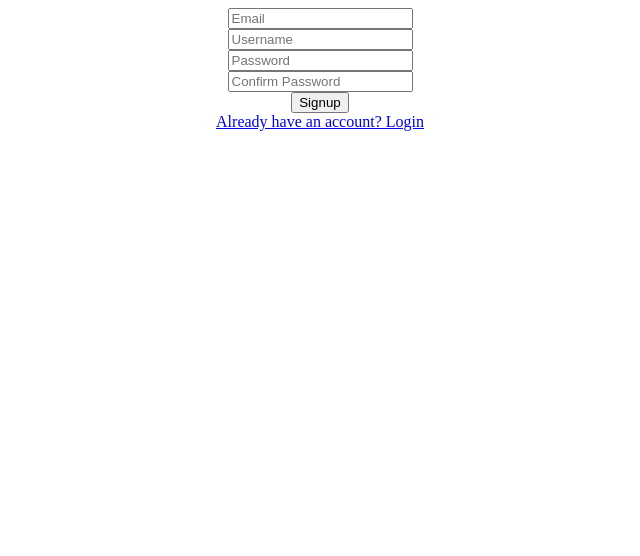
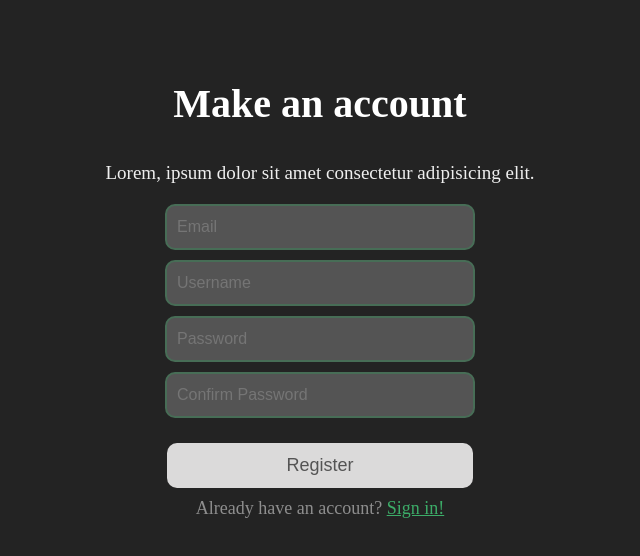
Before and after one commit to stucy/connect, a React (Create React App) app in the folder client/: page /register in a window 1280 px wide. Shown: the top 556 px of the page, without its empty margins (320-960 px from the left). Built offline with nearby package versions, Linux system fonts and the light colour scheme.

Commit message:
started working on login/register styles

```diff
--- /dev/null
+++ b/client/src/components/PasswordInput.js
@@ -0,0 +1,14 @@
+import { useState } from 'react';
+
+const PasswordInput = ({passRef, text, error, name, change}) => {
+    const [visible, setVisible] = useState(false);
+
+    return (
+        <div className="input__container">
+            <input className={error ? 'error' : ''} type={visible ? "text" : "password"} ref={passRef}
+            placeholder={text} name={name} onChange={change}/>
+        </div>
+    );
+}
+
+export default PasswordInput
--- a/client/src/containers/Login.js
+++ b/client/src/containers/Login.js
@@ -1,6 +1,8 @@
 import { useState, useRef } from 'react';
 import { useHistory, Link, Redirect } from 'react-router-dom';
 import { useAuth } from '../contexts/AuthContext';
+
+import PasswordInput from '../components/PasswordInput';
 
 const Auth = () => {
     // states
@@ -61,15 +63,21 @@ const Auth = () => {
     if(currentUser) return <Redirect to="/friends" />
 
     return (
-        <form onSubmit={handleSubmit} onChange={handleChange} autoComplete="off">
-                <span>{error}</span>
+       <div className="container__outside">
+           <h1>Let's sign you in.</h1>
+           <p>Lorem, ipsum dolor sit amet consectetur adipisicing elit.</p>
+           <form onSubmit={handleSubmit} onChange={handleChange} autoComplete="off">
+                <span className="error-message">{error}</span>
                 <input type="text" ref={emailRef} placeholder="Email" />
-                <input type="password" ref={passRef} placeholder="Password" />
-            <button type="submit" disabled={loading}>Login</button>
-            <Link to="/register">
-                Don't have an accout? Register!
-            </Link>
+                <PasswordInput passRef={passRef} text="Password"/>
+            <div className="inverted__link">
+                <span>
+                    Don't have an account? <Link to="/register">Register!</Link>
+                </span>
+                <button type="submit" disabled={loading}>Sign In</button>
+            </div>
         </form>
+       </div>
     );
 }
 
--- a/client/src/containers/Register.js
+++ b/client/src/containers/Register.js
@@ -1,6 +1,8 @@
 import { useState, useRef, useEffect } from 'react';
 import { useAuth } from '../contexts/AuthContext';
 import { useHistory, Link, Redirect } from 'react-router-dom';
+
+import PasswordInput from '../components/PasswordInput';
 
 const Auth = () => {
     // states
@@ -83,24 +85,31 @@ const Auth = () => {
     if(currentUser) return <Redirect to="/friends" />
 
     return (
+        <div className="container__outside">
+           <h1>Make an account</h1>
+           <p>Lorem, ipsum dolor sit amet consectetur adipisicing elit.</p>
            <form onSubmit={handleSubmit} autoComplete="off">
-            <input className={`${error?.email ? 'error' : ''}`} type="text" ref={emailRef} placeholder="Email" name="email" onChange={handleChange} />
+                <input className={`${error?.email ? 'error' : ''}`} type="email" ref={emailRef} placeholder="Email" name="email" onChange={handleChange} />
                 <span className="error-message">{error?.email}</span>
 
                 <input className={`${error?.username ? 'error' : ''}`} type="text" ref={userNameRef} placeholder="Username" name="username" onChange={handleChange} />
                 <span className="error-message">{error?.username}</span>
 
-            <input className={`${error?.password ? 'error' : ''}`} type="password" ref={passRef} placeholder="Password" name="password" onChange={handleChange} />
+                <PasswordInput error={error?.password} passRef={passRef} text="Password" name="password" change={handleChange} />
                 <span className="error-message">{error?.password}</span>
 
-            <input className={`${error?.passwordConfirm ? 'error' : ''}`} type="password" ref={passConfirmRef} placeholder="Confirm Password" name="passwordConfirm" onChange={handleChange} />
+                <PasswordInput error={error?.passwordConfirm} passRef={passConfirmRef} text="Confirm Password" name="passwordConfirm" change={handleChange} />
                 <span className="error-message">{error?.passwordConfirm}</span>
 
-            <button type="submit" disabled={loading} >Signup</button>
-            <Link to="/login">
-                Already have an account? Login
-            </Link>
+                <div className="inverted__link">
+                    <span>
+                        Already have an account? <Link to="/login">Sign in!</Link>
+                    </span>
+                    <button type="submit" disabled={loading}>Register</button>
+                </div>
             </form>
+       </div>
+
     );
 }
 
--- a/client/src/index.css
+++ b/client/src/index.css
@@ -1,13 +1,151 @@
-input.error {
-    border: 1px solid red;
+:root{
+    /* Color variables */
+    --error_1: #953636;
+    --error_2: #D44545;
+    --main_background: #232323;
+    --green_1: #476D56;
+    --green_2: #3CAC68;
+    --gray_1: #8E8E8E;
+    --gray_2: #707070;
+    --gray_3: #D8DADA;
+    --gray_4: #EFEFEF;
+    --gray_5: #545454;
 }
 
-.error-message{
-    color: red;
+/* Global styles */
+*{
+    padding: 0;
+    margin: 0;
+    font-size: 10px;
 }
 
-form{
+#root, body, html{
+    width: 100%;
+    height: 100%;
+}
+
+/* Login/Register styles */
+.container__outside{
+    width: 100%;
+    height: 100%;
     display: flex;
     flex-direction: column;
+    justify-content: center;
     align-items: center;
+    background-color: var(--main_background);
+    color: #ffffff;
+    padding: 80px 0px 20px;
+    box-sizing: border-box;
 }
+
+.container__outside h1{
+    margin-bottom: 2rem;
+    font-size: 4rem;
+}
+
+.container__outside p {
+    color: var(--gray_4);
+    /* width: 200px; */
+    text-align: center;
+    margin: 1.5rem 2rem;
+    font-size: 1.9rem;
+}
+
+.container__outside form{
+    display: flex;
+    flex-direction: column;
+    height: 100%;
+    width: 100%;
+    max-width: 350px;
+}
+
+.container__outside form input {
+    background-color: var(--gray_5);
+    border: 2.8px solid var(--green_1);
+    padding: 1.2rem 1rem;
+    margin: 5px 20px;
+    border-radius: 1rem;
+    outline: none;
+    color: var(--gray_4);
+    font-size: 1.6rem;
+}
+
+.input__container{
+    display: inherit;
+    flex-direction: inherit;
+}
+
+.container__outside form input:focus{
+    border-color: var(--green_2);
+}
+
+.inverted__link{
+    display: flex;
+    flex-direction: column;
+    justify-content: center;
+    text-align: center;
+    width: 100%;
+    margin-top: auto;
+}
+
+.container__outside button{
+    background-color: #DBDADA;
+    border: none;
+    outline: none;
+    padding: 1.2rem 1rem;
+    border-radius: 1rem;
+    color: var(--gray_5);
+    margin: 1rem 2.2rem;
+    font-size: 1.8rem;
+    cursor: pointer;
+}
+
+.container__outside button:hover{
+    background-color: var(--green_2);
+    color: var(--gray_4);
+}
+
+.container__outside span{
+    font-size: 1.8rem;
+    color: var(--gray_1);
+}
+
+.container__outside a {
+    color: var(--green_2);
+    font-size: inherit;
+}
+
+.container__outside a:hover{
+    text-decoration: none;
+}
+
+.container__outside form input.error {
+    border: 1px solid var(--error_1);
+}
+
+.container__outside .error-message{
+    color: var(--error_2);
+    margin-left: 2rem;
+
+}
+
+/* Start media queries */
+@media (min-width: 780px){
+
+    .container__outside{
+        padding: 80px 40px 20px;
+    }
+
+    .inverted__link{
+        flex-direction: column-reverse;
+    }
+
+    .inverted__link{
+        margin: 0px;
+        margin-top: 1rem;
+    }
+
+    .container__outside p {
+        width: auto;
+    }
+}
```
Lines whose indentation alone changed are shown as unchanged.
